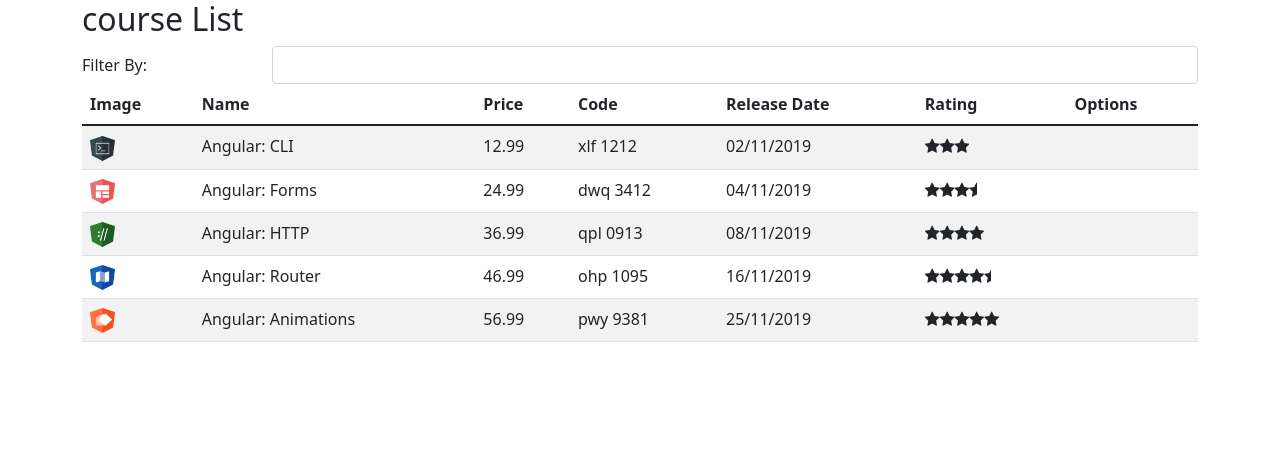
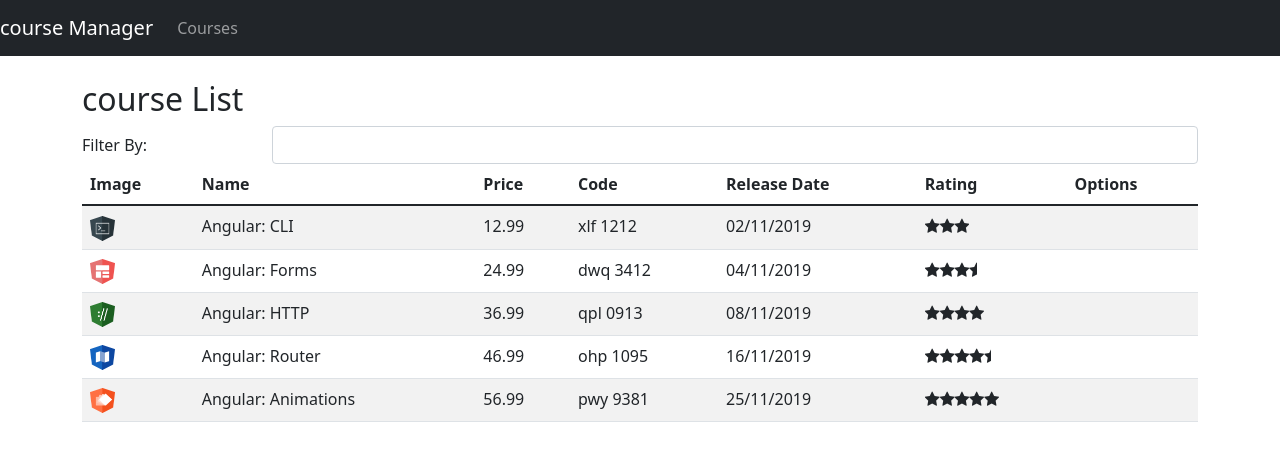
Before and after one commit to MLGrespan/Angular, an Angular app: page / in a window 1280 px wide. Shown: the top 460 px of the page. Built offline with nearby package versions, Linux system fonts and the light colour scheme.

Commit message:
Projetando rotas com Guards

```diff
--- a/src/app/app.component.html
+++ b/src/app/app.component.html
@@ -1,3 +1,4 @@
-<div class="container">
+<app-nav-bar></app-nav-bar>
+<div class="container mt-4">
     <app-course-list></app-course-list>
 </div>
--- a/src/app/app.module.ts
+++ b/src/app/app.module.ts
@@ -6,13 +6,15 @@
 import { CourseListComponent } from './courses/course-list-component';
 import { StarComponent } from './star/star.component';
 import { ReplacePipe } from './pipe/replace.pipe';
+import { NavbarComponent } from './nav-bar/nav-bar-component';
 
 @NgModule({
   declarations: [
     AppComponent,
     CourseListComponent,
     StarComponent,
-    ReplacePipe
+    ReplacePipe,
+    NavbarComponent
   ],
   imports: [
     BrowserModule,
--- a/src/app/nav-bar/nav-bar-component.ts
+++ b/src/app/nav-bar/nav-bar-component.ts
@@ -2,7 +2,7 @@
 
 @Component({
     selector: 'app-nav-bar',
-    templateUrl: './nav-bar-component.html'
+    templateUrl: './nav-bar.component.html'
 })
 
 export class NavbarComponent {
--- /dev/null
+++ b/src/app/nav-bar/nav-bar.component.html
@@ -0,0 +1,16 @@
+<nav class="navbar navbar-expand-lg navbar-dark bg-dark">
+    <a class="navbar-brand" href="#">course Manager</a>
+
+    <button class="navbar-toggler" type="button" data-toggle="collapse" data-target="#navbarSupportedContent"
+    aria-controls="navbarSupportedContent" aria-expanded="false" aria-label="Toggle navigation">
+      <span class="navbar-toggler-icon"></span>
+    </button>
+
+    <div class="collapse navbar-collapse" id="navbarSupportedContent">
+      <ul class="navbar-nav mr-auto">
+        <li class="nav-item active">
+          <a class="nav-link" href="#">Courses</a>
+        </li>
+      </ul>
+    </div>
+  </nav>
```
Also changed, not shown: src/app/nav-bar/nav-bar-component.html (deleted).
